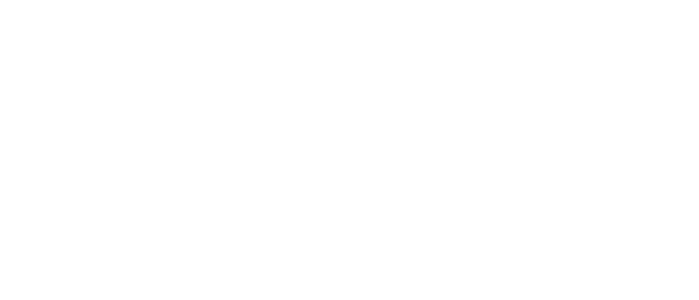
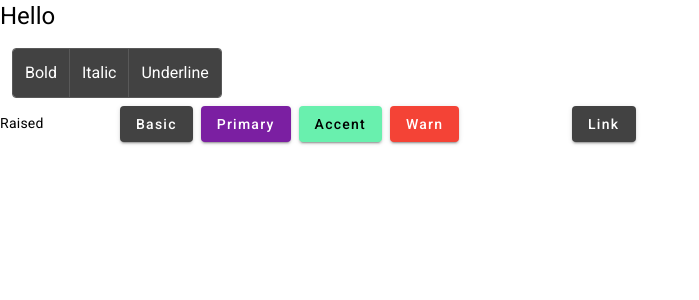
Before and after one commit to heshanu/ngularRefreshment, an Angular app: page / in a window 1280 px wide. Shown: the top 300 px of the page, without its empty margins (0-699 px from the left). Built offline with nearby package versions, Linux system fonts and the light colour scheme.

Commit message:
Develop (#10)
* updated

* added mat style

* added style

* updated

* updated

* added dockerfile

* added compose file

```diff
--- a/angular.json
+++ b/angular.json
@@ -35,6 +35,7 @@
               "src/assets"
             ],
             "styles": [
+              "@angular/material/prebuilt-themes/purple-green.css",
               "src/styles.css"
             ],
             "scripts": [],
@@ -99,6 +100,7 @@
               "src/assets"
             ],
             "styles": [
+              "@angular/material/prebuilt-themes/purple-green.css",
               "src/styles.css"
             ],
             "scripts": []
--- a/src/app/app.component.css
+++ b/src/app/app.component.css
@@ -0,0 +1,35 @@
+mat-button-toggle-group {
+    margin-left: 12px;
+  }
+
+  section {
+    display: table;
+  }
+
+  .example-label {
+    display: table-cell;
+    font-size: 14px;
+    margin-left: 8px;
+    min-width: 120px;
+  }
+
+  .example-button-row {
+    display: table-cell;
+    max-width: 600px;
+  }
+
+  .example-button-row .mat-mdc-button-base {
+    margin: 8px 8px 8px 0;
+  }
+
+  .example-flex-container {
+    display: flex;
+    justify-content: space-between;
+    flex-wrap: wrap;
+  }
+
+  .example-button-container {
+    display: flex;
+    justify-content: center;
+    width: 120px;
+  }
--- a/src/app/app.component.html
+++ b/src/app/app.component.html
@@ -1,4 +1,20 @@
-
-
+<h1>Hello</h1>
+<mat-button-toggle-group name="fontStyle" aria-label="Font Style">
+    <mat-button-toggle value="bold">Bold</mat-button-toggle>
+    <mat-button-toggle value="italic">Italic</mat-button-toggle>
+    <mat-button-toggle value="underline">Underline</mat-button-toggle>
+  </mat-button-toggle-group>
 
 <router-outlet></router-outlet>
+
+<section>
+  <div class="example-label">Raised</div>
+  <div class="example-button-row">
+    <button mat-raised-button>Basic</button>
+    <button mat-raised-button color="primary">Primary</button>
+    <button mat-raised-button color="accent">Accent</button>
+    <button mat-raised-button color="warn">Warn</button>
+    <button mat-raised-button disabled>Disabled</button>
+    <a mat-raised-button href="https://www.google.com/" target="_blank">Link</a>
+  </div>
+</section>
--- a/src/app/app.component.ts
+++ b/src/app/app.component.ts
@@ -1,10 +1,15 @@
 import { Component } from '@angular/core';
+import {MatIconModule} from '@angular/material/icon';
+import {MatDividerModule} from '@angular/material/divider';
+import {MatButtonModule} from '@angular/material/button';
 
 @Component({
   selector: 'app-root',
   templateUrl: './app.component.html',
-  styleUrl: './app.component.css'
+  styleUrl: './app.component.css',
 })
 export class AppComponent {
   title = 'ngrefreshment';
+  message:string="heshan";
+
 }
--- a/src/app/app.module.ts
+++ b/src/app/app.module.ts
@@ -4,6 +4,12 @@ import { BrowserModule, provideClientHydration } from '@angular/platform-browser
 import { AppRoutingModule } from './app-routing.module';
 import { AppComponent } from './app.component';
 import { AppointmentListComponent } from './appointment-list/appointment-list.component';
+import { provideAnimationsAsync } from '@angular/platform-browser/animations/async';
+
+import { MatSlideToggleModule } from '@angular/material/slide-toggle';
+import {MatCardModule} from '@angular/material/card';
+import {MatButtonToggleModule} from '@angular/material/button-toggle';
+import {MatButtonModule} from '@angular/material/button';
 
 @NgModule({
   declarations: [
@@ -12,10 +18,15 @@ import { AppointmentListComponent } from './appointment-list/appointment-list.co
   ],
   imports: [
     BrowserModule,
-    AppRoutingModule
+    AppRoutingModule,
+    MatSlideToggleModule,
+    MatCardModule,
+    MatButtonToggleModule,
+    MatButtonModule
   ],
   providers: [
-    provideClientHydration()
+    provideClientHydration(),
+    provideAnimationsAsync()
   ],
   bootstrap: [AppComponent]
 })
--- a/src/app/appointment-list/appointment-list.component.html
+++ b/src/app/appointment-list/appointment-list.component.html
@@ -1 +1 @@
-<p>appointment-list works!</p>
+<p>Hi {{appointment}}</p>
--- a/src/app/appointment-list/appointment-list.component.ts
+++ b/src/app/appointment-list/appointment-list.component.ts
@@ -6,5 +6,6 @@ import { Component } from '@angular/core';
   styleUrl: './appointment-list.component.css'
 })
 export class AppointmentListComponent {
+  appointment:string="Take dog for a walk";
 
 }
--- a/src/index.html
+++ b/src/index.html
@@ -6,8 +6,10 @@
   <base href="/">
   <meta name="viewport" content="width=device-width, initial-scale=1">
   <link rel="icon" type="image/x-icon" href="favicon.ico">
+  <link href="https://fonts.googleapis.com/css2?family=Roboto:wght@300;400;500&display=swap" rel="stylesheet">
+  <link href="https://fonts.googleapis.com/icon?family=Material+Icons" rel="stylesheet">
 </head>
-<body>
+<body class="mat-typography">
   <app-root></app-root>
 </body>
 </html>
--- a/src/styles.css
+++ b/src/styles.css
@@ -1 +1,4 @@
 /* You can add global styles to this file, and also import other style files */
+
+html, body { height: 100%; }
+body { margin: 0; font-family: Roboto, "Helvetica Neue", sans-serif; }
```
Also changed, not shown: docker-compose.yml (added, +9 -0 lines), package.json (+12 -10 lines), 2 other files (tests, documents, lock files or other folders).
